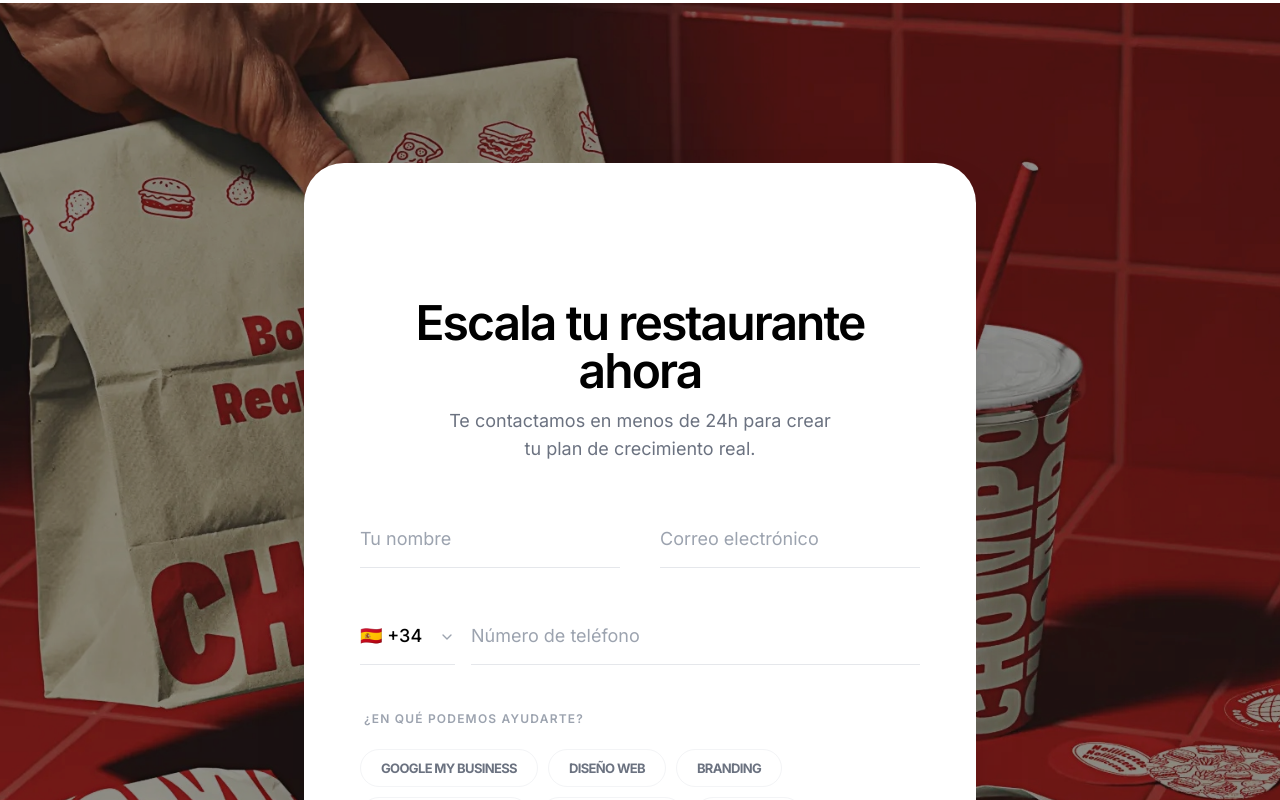
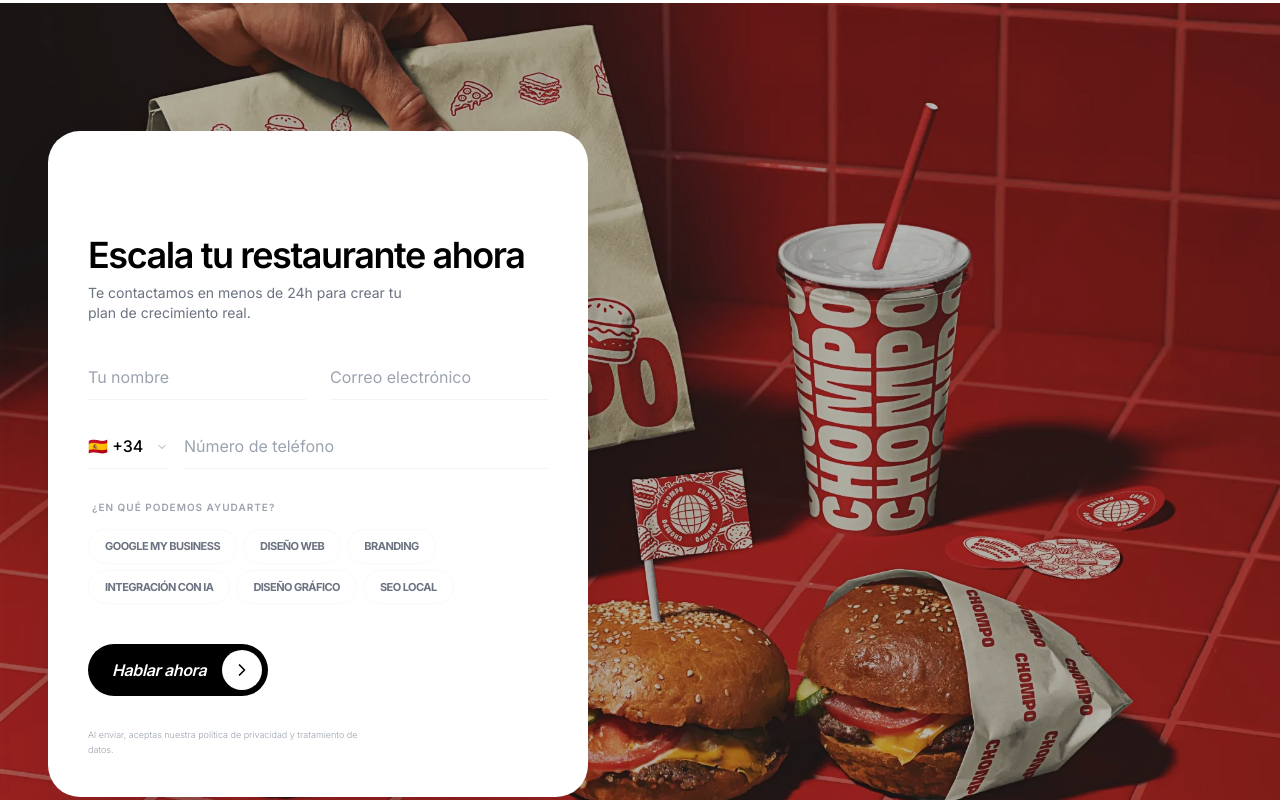
Before and after one commit to motionsmanagement/Motions, a React (Vite) app: page / in a window 1280 px wide. Shown: the part 5360-6160 px from the top of the page. Built offline with nearby package versions, Linux system fonts and the light colour scheme.

Commit message:
feat: optimizar FinalCTA con diseño asimétrico y formulario más compacto

```diff
--- a/components/FinalCTA.tsx
+++ b/components/FinalCTA.tsx
@@ -40,45 +40,46 @@ const FinalCTA: React.FC = () => {
   };
 
   return (
-    <section id="contact" ref={ref} className="relative py-28 md:py-40 px-6 md:px-12 overflow-hidden flex flex-col items-center justify-center font-['Inter']">
-      {/* Brighter Background Overlay */}
+    <section id="contact" ref={ref} className="relative py-24 md:py-32 px-6 md:px-12 overflow-hidden flex flex-col items-center justify-center font-['Inter']">
+      {/* Background Image - High Visibility */}
       <div className="absolute inset-0 z-0">
         <img
           src="/Adbanner.jpg"
           alt="Final CTA background"
-          className="w-full h-full object-cover brightness-[0.7]"
+          className="w-full h-full object-cover brightness-[0.8]"
           loading="lazy"
         />
-        <div className="absolute inset-0 bg-black/20"></div>
+        <div className="absolute inset-0 bg-black/10"></div>
       </div>
 
-      <div className={`relative z-10 max-w-2xl w-full transition-all duration-1000 ease-out transform ${visible ? 'opacity-100 translate-y-0' : 'opacity-0 translate-y-8'}`}>
+      <div className={`relative z-10 max-w-7xl w-full transition-all duration-1000 ease-out transform ${visible ? 'opacity-100 translate-y-0' : 'opacity-0 translate-y-8'}`}>
 
-        {/* Centralized Contact Form Card */}
-        <div className="bg-white rounded-[2.5rem] p-8 md:p-14 shadow-[0_32px_64px_-16px_rgba(0,0,0,0.2)] relative overflow-hidden">
+        <div className="grid grid-cols-1 lg:grid-cols-2 gap-12 items-center">
+          {/* Left Side: Compact Contact Form Card */}
+          <div className="bg-white rounded-[2rem] p-6 md:p-10 shadow-[0_32px_64px_-16px_rgba(0,0,0,0.15)] relative overflow-hidden max-w-[540px]">
             <div className="relative z-10">
-            {/* Anagram Logo */}
-            <div className="flex justify-center mb-8">
-              <img src="/anagram.png" alt="Motions Anagram" className="h-12 w-auto" />
+              {/* Anagram Logo - Smaller and Tighter */}
+              <div className="flex justify-start mb-6">
+                <img src="/anagram.png" alt="Motions Anagram" className="h-10 w-auto" />
               </div>
 
-            {/* Direct Header Content */}
-            <div className="mb-12 text-center">
-              <h2 className="text-3xl md:text-5xl text-black font-semibold mb-3 tracking-tight leading-tight">
+              {/* Direct Header Content - More Compact */}
+              <div className="mb-8 text-left">
+                <h2 className="text-2xl md:text-4xl text-black font-semibold mb-2 tracking-tight leading-tight">
                   Escala tu restaurante ahora
                 </h2>
-              <p className="text-gray-500 text-sm md:text-lg max-w-sm mx-auto leading-relaxed">
+                <p className="text-gray-500 text-xs md:text-sm max-w-xs leading-relaxed">
                   Te contactamos en menos de 24h para crear tu plan de crecimiento real.
                 </p>
               </div>
 
-            <form onSubmit={handleSubmit} className="space-y-10">
-              <div className="grid grid-cols-1 md:grid-cols-2 gap-10">
+              <form onSubmit={handleSubmit} className="space-y-6">
+                <div className="grid grid-cols-1 md:grid-cols-2 gap-6">
                   <div className="relative">
                     <input
                       type="text"
                       placeholder="Tu nombre"
-                    className="w-full bg-transparent border-b border-gray-200 py-3.5 text-black text-base md:text-lg placeholder:text-gray-400 focus:outline-none focus:border-black transition-colors"
+                      className="w-full bg-transparent border-b border-gray-100 py-2.5 text-black text-sm md:text-base placeholder:text-gray-400 focus:outline-none focus:border-black transition-colors"
                       required
                     />
                   </div>
@@ -86,7 +87,7 @@ const FinalCTA: React.FC = () => {
                     <input
                       type="email"
                       placeholder="Correo electrónico"
-                    className="w-full bg-transparent border-b border-gray-200 py-3.5 text-black text-base md:text-lg placeholder:text-gray-400 focus:outline-none focus:border-black transition-colors"
+                      className="w-full bg-transparent border-b border-gray-100 py-2.5 text-black text-sm md:text-base placeholder:text-gray-400 focus:outline-none focus:border-black transition-colors"
                       required
                     />
                   </div>
@@ -97,63 +98,67 @@ const FinalCTA: React.FC = () => {
                     <select
                       value={countryCode}
                       onChange={(e) => setCountryCode(e.target.value)}
-                    className="appearance-none bg-transparent border-b border-gray-200 py-3.5 pr-8 text-black text-base md:text-lg font-medium focus:outline-none focus:border-black cursor-pointer transition-colors"
+                      className="appearance-none bg-transparent border-b border-gray-100 py-2.5 pr-6 text-black text-sm md:text-base font-medium focus:outline-none focus:border-black cursor-pointer transition-colors"
                     >
                       <option value="+34">🇪🇸 +34</option>
                       <option value="+1">🇺🇸 +1</option>
                       <option value="+44">🇬🇧 +44</option>
                     </select>
-                  <div className="absolute right-0 bottom-5 pointer-events-none text-gray-400">
-                    <ChevronRight className="w-4 h-4 rotate-90" />
+                    <div className="absolute right-0 bottom-4 pointer-events-none text-gray-400">
+                      <ChevronRight className="w-3 h-3 rotate-90" />
                     </div>
                   </div>
                   <input
                     type="tel"
                     placeholder="Número de teléfono"
-                  className="flex-1 bg-transparent border-b border-gray-200 py-3.5 text-black text-base md:text-lg placeholder:text-gray-400 focus:outline-none focus:border-black transition-colors"
+                    className="flex-1 bg-transparent border-b border-gray-100 py-2.5 text-black text-sm md:text-base placeholder:text-gray-400 focus:outline-none focus:border-black transition-colors"
                     required
                   />
                 </div>
 
-              {/* Service Selection Pills */}
-              <div className="space-y-5">
-                <label className="text-xs font-semibold text-gray-400 uppercase tracking-widest pl-1">¿En qué podemos ayudarte?</label>
-                <div className="flex flex-wrap gap-2.5">
+                {/* Service Selection Pills - Tighter gap */}
+                <div className="space-y-3">
+                  <label className="text-[10px] font-semibold text-gray-400 uppercase tracking-widest pl-1">¿En qué podemos ayudarte?</label>
+                  <div className="flex flex-wrap gap-1.5">
                     {services.map((service) => (
                       <button
                         key={service}
                         type="button"
                         onClick={() => toggleService(service)}
-                      className={`px-5 py-2.5 rounded-full text-xs md:text-[13px] font-bold border transition-all duration-300 flex items-center gap-2 ${
+                        className={`px-4 py-2 rounded-full text-[10px] md:text-[11px] font-bold border transition-all duration-300 flex items-center gap-1.5 ${
                           selectedServices.includes(service)
-                          ? "bg-black border-black text-white shadow-lg scale-95"
-                          : "bg-white border-gray-100 text-gray-500 hover:border-gray-300 hover:bg-gray-50 uppercase tracking-tighter"
+                            ? "bg-black border-black text-white shadow-md scale-95"
+                            : "bg-white border-gray-50 text-gray-500 hover:border-gray-200 uppercase tracking-tighter"
                         }`}
                       >
-                      {selectedServices.includes(service) && <Check className="w-4 h-4" />}
+                        {selectedServices.includes(service) && <Check className="w-3 h-3" />}
                         {service}
                       </button>
                     ))}
                   </div>
                 </div>
 
-              <div className="pt-8 flex justify-center md:justify-start">
+                <div className="pt-4 flex justify-start">
                   <button
                     type="submit"
-                  className="bg-black text-white rounded-full pl-8 pr-2 py-2 flex items-center justify-between gap-6 group hover:bg-neutral-800 transition-all hover:scale-[1.02] active:scale-95 w-full md:w-auto"
+                    className="bg-black text-white rounded-full pl-6 pr-1.5 py-1.5 flex items-center justify-between gap-4 group hover:bg-neutral-800 transition-all hover:scale-[1.02] active:scale-95 w-full md:w-auto"
                   >
-                  <span className="font-semibold tracking-tight text-base md:text-lg">Hablar ahora</span>
-                  <div className="w-10 h-10 md:w-12 md:h-12 rounded-full bg-white flex items-center justify-center text-black">
-                    <ChevronRight className="w-5 h-5 md:w-6 md:h-6 group-hover:translate-x-0.5 transition-transform" />
+                    <span className="font-semibold tracking-tight text-sm md:text-base italic">Hablar ahora</span>
+                    <div className="w-8 h-8 md:w-10 md:h-10 rounded-full bg-white flex items-center justify-center text-black">
+                      <ChevronRight className="w-4 h-4 md:w-5 md:h-5 group-hover:translate-x-0.5 transition-transform" />
                     </div>
                   </button>
                 </div>
 
-              <p className="text-[11px] text-gray-400 leading-relaxed pt-6 text-center md:text-left font-light">
-                Al enviar este formulario, aceptas nuestra política de privacidad y el tratamiento de tus datos para fines de contacto comercial rápido.
+                <p className="text-[9px] text-gray-400 leading-relaxed pt-2 text-left font-light max-w-[280px]">
+                  Al enviar, aceptas nuestra política de privacidad y tratamiento de datos.
                 </p>
               </form>
             </div>
+          </div>
+
+          {/* Right Side: Empty for background visibility on desktop */}
+          <div className="hidden lg:block h-20"></div>
         </div>
 
       </div>
```
Lines whose indentation alone changed are shown as unchanged.
